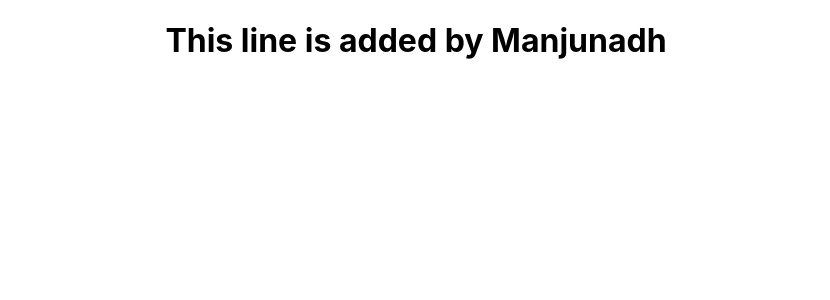
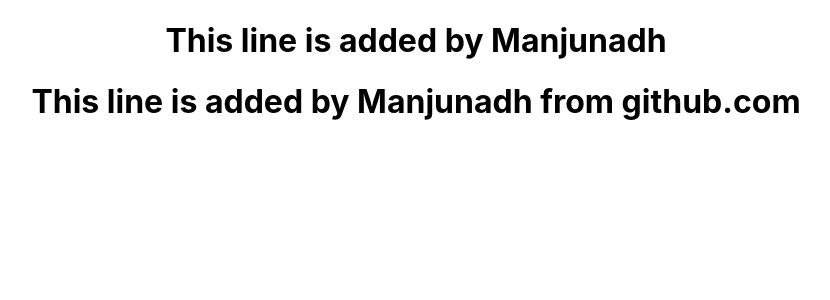
Before and after one commit to manjunadhb/rep2308, a React (Create React App) app: page / in a window 1280 px wide. Shown: the top 300 px of the page, without its empty margins (224-1054 px from the left). Built offline with nearby package versions, Linux system fonts and the light colour scheme.

Commit message:
Update App.js

```diff
--- a/src/App.js
+++ b/src/App.js
@@ -5,6 +5,7 @@
   return (
     <div className="App">
       <h1>This line is added by Manjunadh</h1>
+    <h1>This line is added by Manjunadh from github.com</h1>
     </div>
   );
 }
```
